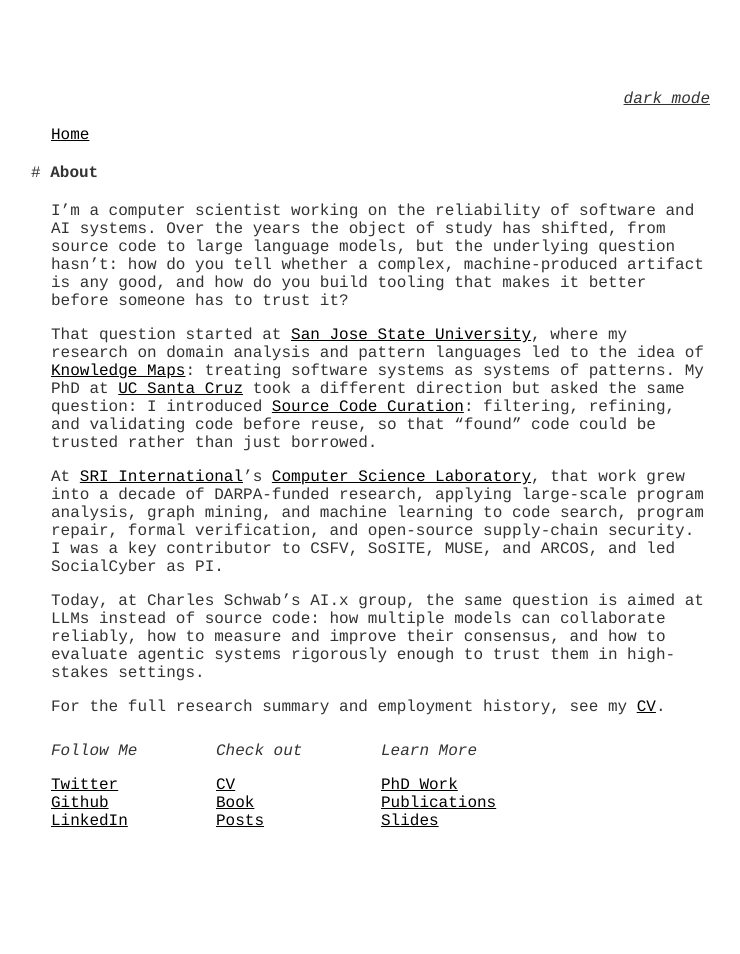
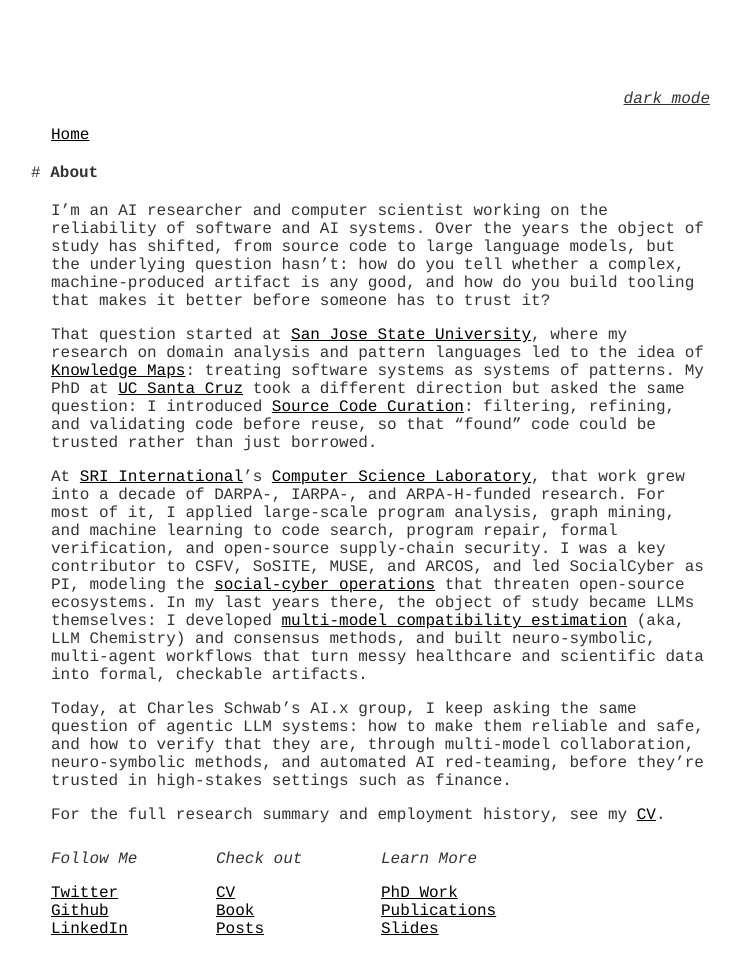
Before and after one commit to hsanchez/hsanchez.github.io, a Jekyll site: the page built from about/index.md, in a window 1280 px wide. Shown: the whole page, without its empty margins (259-999 px from the left). Built offline with Jekyll 4.4.1, drawn with Linux system fonts in a browser that asks for light colours; before the commit the page ends 900 px from its top, so only the background shows below that.

Commit message:
Update about content

```diff
--- a/about/index.md
+++ b/about/index.md
@@ -3,11 +3,11 @@ layout: default
 title: About
 ---
 
-I'm a computer scientist working on the reliability of software and AI
-systems. Over the years the object of study has shifted, from source code to
-large language models, but the underlying question hasn't: how do you tell
-whether a complex, machine-produced artifact is any good, and how do you build
-tooling that makes it better before someone has to trust it?
+I'm an AI researcher and computer scientist working on the reliability of
+software and AI systems. Over the years the object of study has shifted, from
+source code to large language models, but the underlying question hasn't: how do
+you tell whether a complex, machine-produced artifact is any good, and how do
+you build tooling that makes it better before someone has to trust it?
 
 That question started at [San Jose State
 University](http://www.sjsu.edu/), where my research on domain analysis and
@@ -21,15 +21,23 @@ just borrowed.
 
 At [SRI International](https://www.sri.com/)'s [Computer Science
 Laboratory](http://www.csl.sri.com/), that work grew into a decade of
-DARPA-funded research, applying large-scale program analysis, graph mining,
-and machine learning to code search, program repair, formal verification, and
-open-source supply-chain security. I was a key contributor to CSFV, SoSITE,
-MUSE, and ARCOS, and led SocialCyber as PI.
+DARPA-, IARPA-, and ARPA-H-funded research. For most of it, I applied
+large-scale program analysis, graph mining, and machine learning to code
+search, program repair, formal verification, and open-source supply-chain
+security. I was a key contributor to CSFV, SoSITE, MUSE, and ARCOS, and led
+SocialCyber as PI, modeling the [social-cyber
+operations](https://dl.acm.org/doi/10.1145/3576914.3587523) that threaten
+open-source ecosystems. In my last years there, the object of study became
+LLMs themselves: I developed [multi-model compatibility
+estimation](https://arxiv.org/abs/2510.03930) (aka, LLM Chemistry) and
+consensus methods, and built neuro-symbolic, multi-agent workflows that turn
+messy healthcare and scientific data into formal, checkable artifacts.
 
-Today, at Charles Schwab's AI.x group, the same question is aimed at LLMs
-instead of source code: how multiple models can collaborate reliably, how to
-measure and improve their consensus, and how to evaluate agentic systems
-rigorously enough to trust them in high-stakes settings.
+Today, at Charles Schwab's AI.x group, I keep asking the same question of
+agentic LLM systems: how to make them reliable and safe, and how to verify
+that they are, through multi-model collaboration, neuro-symbolic methods, and
+automated AI red-teaming, before they're trusted in high-stakes settings such
+as finance.
 
 For the full research summary and employment history, see my <a
 href="/posts/notes/cv">CV</a>.
```
